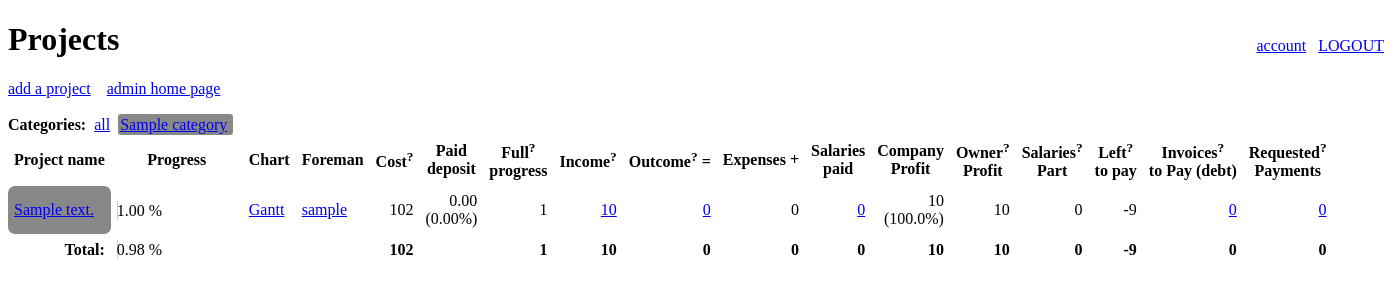
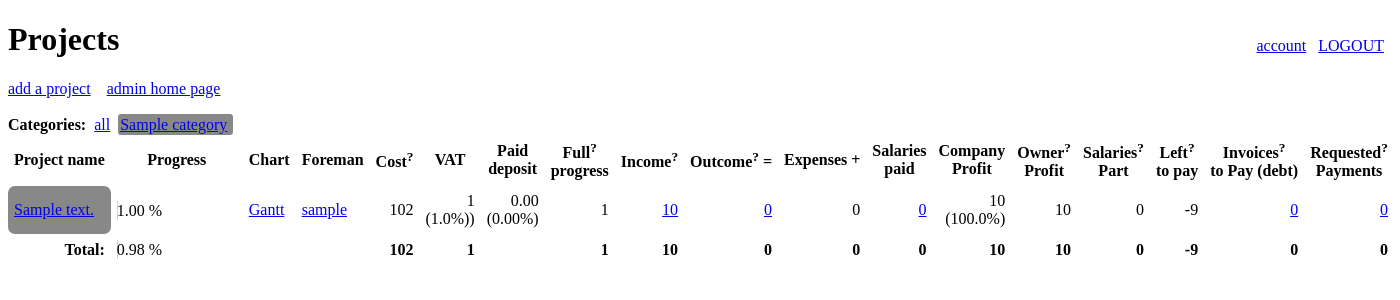
Before and after one commit to yushakov/tables, a Django app: page /list/ in a window 1400 px wide. Shown: the top 300 px of the page. Run offline with Django 4.2, Linux system fonts and the light colour scheme; a user stored in the database is signed in; tables that the repository leaves empty hold one stand-in row (values such as "Sample post").

Commit message:
Add VAT on the project list page.

```diff
--- a/list/models.py
+++ b/list/models.py
@@ -524,6 +524,14 @@ class Construct(models.Model):
         return round(self.withVat(self.withCompanyProfit(choices_cost)))
 
     @property
+    def full_cost_vat(self):
+        if 'choices' not in self.numbers:
+            self.numbers['choices'] = self.choice_set.all()
+        choices = self.numbers['choices']
+        choices_cost = sum([ch.price_num * ch.quantity_num for ch in choices])
+        return round(self.withCompanyProfit(choices_cost) * 0.01 * self.vat_percent_num)
+
+    @property
     def main_cost(self):
         if 'choices' not in self.numbers:
             self.numbers['choices'] = self.choice_set.all()
--- a/list/templates/list/index.html
+++ b/list/templates/list/index.html
@@ -28,6 +28,7 @@
         <th>Chart</th>
         <th>Foreman</th>
         <th title="Full cost of the project with Company Profit and VAT.">Cost<sup>?</sup></th>
+        <th>VAT</th>
         <th style="display: none">Main<br>cost</th>
         <th>Paid<br>deposit</th>
         <th title="Will be equal to Cost, when the project is 100% done.">Full<sup>?</sup><br>progress</th>
@@ -64,6 +65,10 @@
         </td>
         <td align ='right'>
             {{ construct.full_cost }}
+        </td>
+        <td align ='right'>
+            {{ construct.full_cost_vat }}<br>
+            ({{ construct.vat_percent_num }}%))
         </td>
         <td align ='right' style="display: none">{{ construct.main_cost }}</td>
         <td align ='right'>{{ construct.deposit|floatformat:2 }}<br>({{ construct.deposit_percent|floatformat:2 }}%)</td>
@@ -132,6 +137,9 @@
         <td align ='right'>
             <b>{{ total.full_cost }}</b>
         </td>
+        <td align ='right'>
+            <b>{{ total.full_cost_vat }}</b>
+        </td>
         <td align ='right'><b>{{ total.deposit }}</b></td>
         <td align ='right'>
             <b>{{ total.full_progress_cost }}</b>
--- a/list/views.py
+++ b/list/views.py
@@ -35,6 +35,7 @@ def fix_category(constructs, categories):
 def get_total(constructs):
     total = {}
     full_cost = 0
+    full_cost_vat = 0
     full_progress_cost = 0
     round_income = 0
     round_outcome = 0
@@ -48,6 +49,7 @@ def get_total(constructs):
     invoices_pending_pay = 0
     for con in constructs:
         full_cost += con.full_cost
+        full_cost_vat += con.full_cost_vat
         full_progress_cost += con.full_progress_cost
         round_income += con.round_income
         round_outcome += con.round_outcome
@@ -70,6 +72,7 @@ def get_total(constructs):
     total['round_income'] = round_income
     total['round_outcome'] = round_outcome
     total['full_cost'] = full_cost
+    total['full_cost_vat'] = full_cost_vat
     total['full_progress_cost'] = full_progress_cost
     total['overall_progress_percent_num'] = 0.0
     if full_cost > 1.e-4:
```
